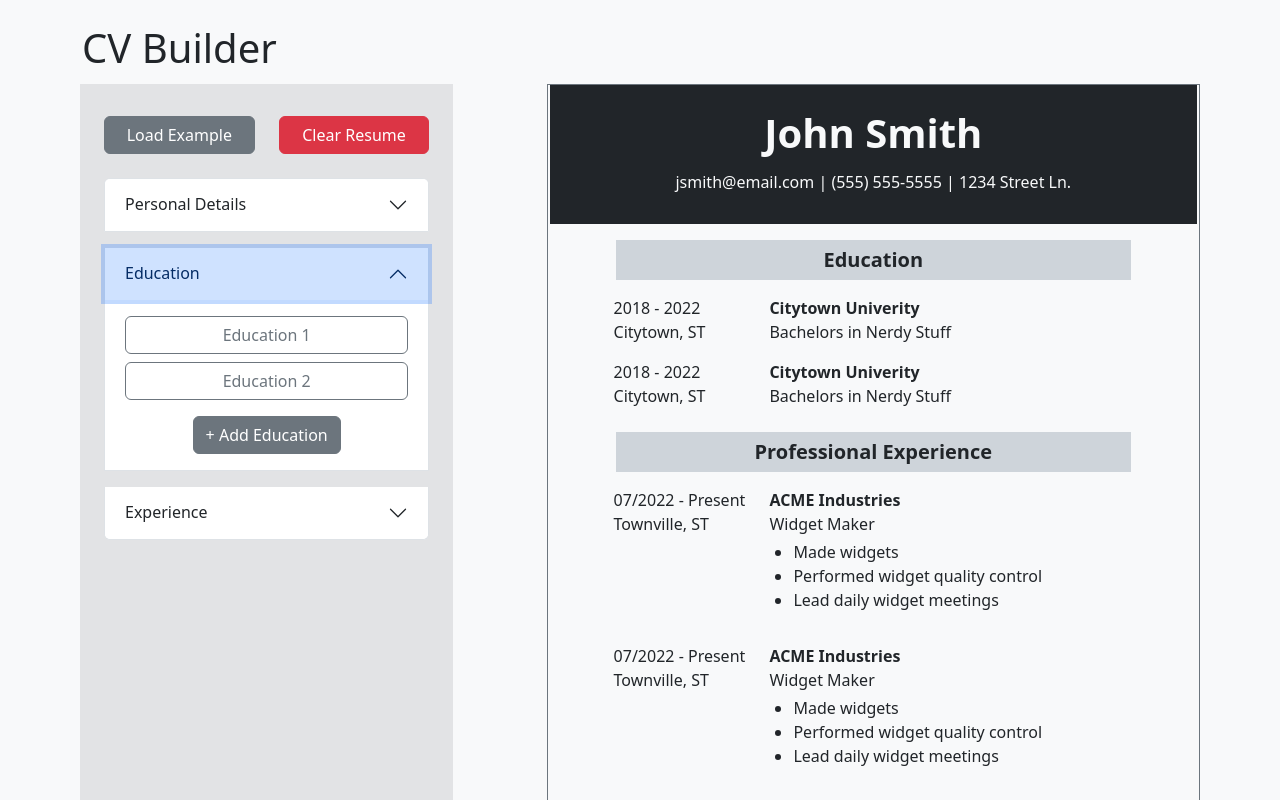
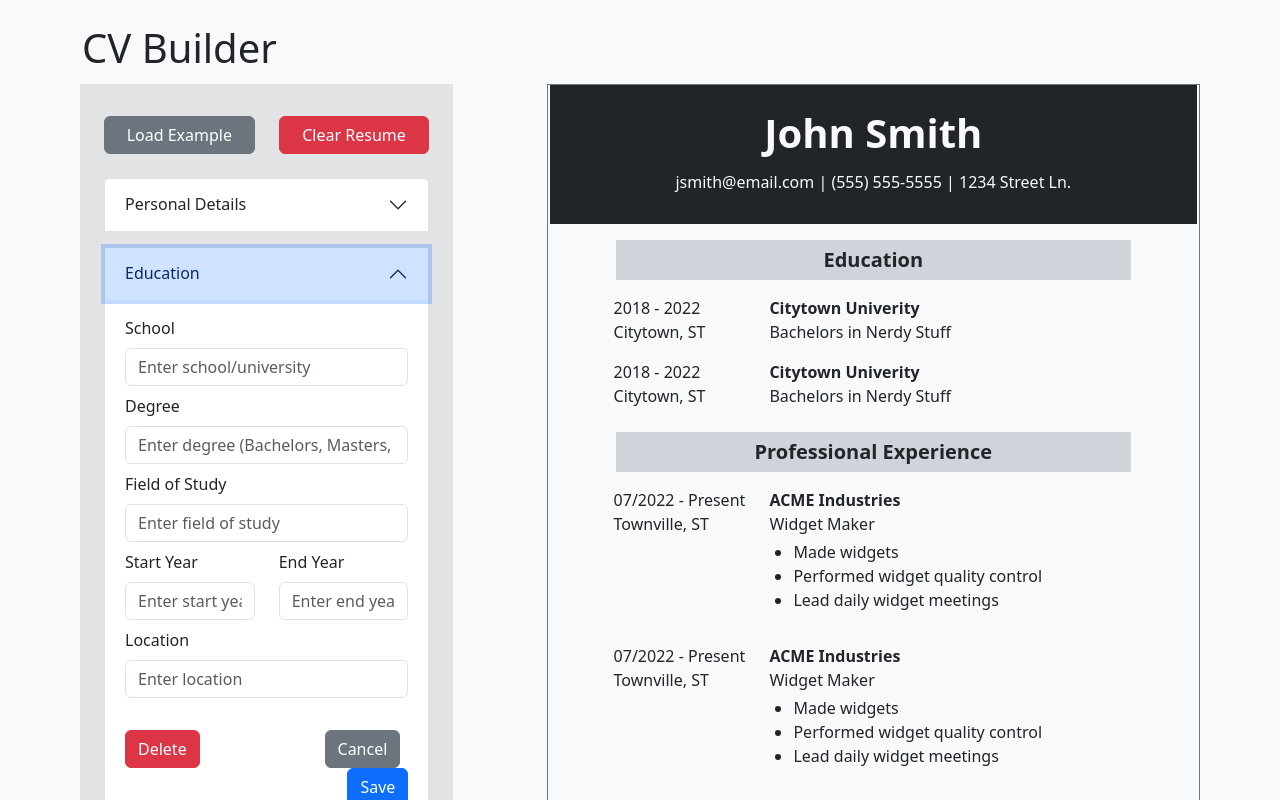
Before and after one commit to ryangholland/top-cv-application, a React app: page / in a window 1280 px wide. Both pictures are taken after a click on the button "Education". Shown: the top 800 px of the page. Built offline with nearby package versions, Linux system fonts and the light colour scheme; the HTML template or start-up script is replaced by a standard one.

Commit message:
Style forms for adding/editing Education and Experience details

```diff
--- a/src/App.jsx
+++ b/src/App.jsx
@@ -7,10 +7,12 @@ import Accordion from "react-bootstrap/Accordion";
 import PersonalDetailsForm from "./components/input/PersonalDetailsForm";
 import EducationGroup from "./components/input/EducationGroup";
 import ExperienceGroup from "./components/input/ExperienceGroup";
+import EducationDetailsForm from "./components/input/EducationDetailsForm";
 
 import { useState } from "react";
 import defaultUserData from "./utils/DataStructure";
 import ResumeDisplay from "./components/display/ResumeDisplay";
+import ExperienceDetailsForm from "./components/input/ExperienceDetailsForm";
 
 function App() {
   const [userData, setUserData] = useState(defaultUserData);
@@ -54,13 +56,15 @@ function App() {
               <Accordion.Item eventKey="1" className="mb-3">
                 <Accordion.Header>Education</Accordion.Header>
                 <Accordion.Body>
-                  <EducationGroup />
+                  {/* <EducationGroup /> */}
+                  <EducationDetailsForm />
                 </Accordion.Body>
               </Accordion.Item>
               <Accordion.Item eventKey="2">
                 <Accordion.Header>Experience</Accordion.Header>
                 <Accordion.Body>
-                  <ExperienceGroup />
+                  {/* <ExperienceGroup /> */}
+                  <ExperienceDetailsForm />
                 </Accordion.Body>
               </Accordion.Item>
             </Accordion>
@@ -73,37 +77,8 @@ function App() {
         {/* Resume Display */}
         <Col xs={12} lg={7} className="border border-secondary ">
           <ResumeDisplay userData={userData} />
-          {/* <div className="p-4 bg-dark text-light">
-            <h1 className="text-center mb-3 fw-bold">
-              {userData.personalDetails.name}
-            </h1>
-            <h6 className="text-center">
-              {userData.personalDetails.email} |{" "}
-              {userData.personalDetails.phone} |{" "}
-              {userData.personalDetails.address}
-            </h6>
-          </div>
-          <div className="mt-2 pt-4 px-4 text-center d-flex justify-content-center align-items-center">
-            <h5 className="text-center p-2 bg-dark-subtle w-75 fw-bold">
-              Education
-            </h5>
-          </div>
-          <div className="d-flex justify-content-center align-items-center ">
-            <Row>
-              <Col>yo</Col>
-              <Col>yo</Col>
-            </Row>
-          </div>
-          <div className="mt-2 pt-4 px-4 text-center d-flex justify-content-center align-items-center">
-            <h5 className="text-center p-2 bg-dark-subtle w-75 fw-bold">
-              Professional Experience
-            </h5>
-          </div>
-          <Row>
-            <Col>yo</Col>
-            <Col>yo</Col>
-          </Row> */}
         </Col>
+
       </Row>
     </Container>
   );
--- /dev/null
+++ b/src/components/input/EducationDetailsForm.jsx
@@ -0,0 +1,61 @@
+import Form from "react-bootstrap/Form";
+import Col from "react-bootstrap/Col";
+import Row from "react-bootstrap/Row";
+import Button from "react-bootstrap/Button";
+
+function EducationDetailsForm() {
+  return (
+    <Form>
+      <Form.Group className="mb-2">
+        <Form.Label>School</Form.Label>
+        <Form.Control type="text" placeholder="Enter school/university" />
+      </Form.Group>
+
+      <Form.Group className="mb-2">
+        <Form.Label>Degree</Form.Label>
+        <Form.Control
+          type="text"
+          placeholder="Enter degree (Bachelors, Masters, etc.)"
+        />
+      </Form.Group>
+
+      <Form.Group className="mb-2">
+        <Form.Label>Field of Study</Form.Label>
+        <Form.Control type="text" placeholder="Enter field of study" />
+      </Form.Group>
+
+      <Row>
+        <Col>
+          <Form.Group className="mb-2">
+            <Form.Label>Start Year</Form.Label>
+            <Form.Control type="text" placeholder="Enter start year" />
+          </Form.Group>
+        </Col>
+        <Col>
+          <Form.Group className="mb-2">
+            <Form.Label>End Year</Form.Label>
+            <Form.Control type="text" placeholder="Enter end year" />
+          </Form.Group>
+        </Col>
+      </Row>
+
+      <Form.Group className="mb-2">
+        <Form.Label>Location</Form.Label>
+        <Form.Control type="text" placeholder="Enter location" />
+      </Form.Group>
+
+      <br />
+      <Row>
+        <Col>
+          <Button variant="danger">Delete</Button>
+        </Col>
+        <Col className="text-end">
+          <Button variant="secondary" className="mx-2">Cancel</Button>
+          <Button variant="primary">Save</Button>
+        </Col>
+      </Row>
+    </Form>
+  );
+}
+
+export default EducationDetailsForm;
--- /dev/null
+++ b/src/components/input/ExperienceDetailsForm.jsx
@@ -0,0 +1,76 @@
+import Form from "react-bootstrap/Form";
+import Col from "react-bootstrap/Col";
+import Row from "react-bootstrap/Row";
+import Button from "react-bootstrap/Button";
+
+function ExperienceDetailsForm() {
+  return (
+    <Form>
+      <Form.Group className="mb-2">
+        <Form.Label>Company Name</Form.Label>
+        <Form.Control type="text" placeholder="Enter company name" />
+      </Form.Group>
+
+      <Form.Group className="mb-2">
+        <Form.Label>Position Title</Form.Label>
+        <Form.Control type="text" placeholder="Enter position title" />
+      </Form.Group>
+
+      <Row>
+        <Col>
+          <Form.Group className="mb-2">
+            <Form.Label>Start Date</Form.Label>
+            <Form.Control type="text" placeholder="Enter start date" />
+          </Form.Group>
+        </Col>
+        <Col>
+          <Form.Group className="mb-2">
+            <Form.Label>End Date</Form.Label>
+            <Form.Control type="text" placeholder="Enter end date" />
+          </Form.Group>
+        </Col>
+      </Row>
+
+      <Form.Group className="mb-2">
+        <Form.Label>Location</Form.Label>
+        <Form.Control type="text" placeholder="Enter location" />
+      </Form.Group>
+
+      <Form.Group className="mb-2">
+        <Form.Label>Responsibilities</Form.Label>
+        {/* Display 2 responsibilities at first.
+        When second is filled in, display third, etc. */}
+        <Form.Control
+          type="text"
+          placeholder="Enter responsibility"
+          className="mb-1"
+        />
+        <Form.Control
+          type="text"
+          placeholder="Enter responsibility"
+          className="mb-1"
+        />
+        <Form.Control
+          type="text"
+          placeholder="Enter responsibility"
+          className="mb-1"
+        />
+      </Form.Group>
+
+      <br />
+      <Row>
+        <Col>
+          <Button variant="danger">Delete</Button>
+        </Col>
+        <Col className="text-end">
+          <Button variant="secondary" className="mx-2">
+            Cancel
+          </Button>
+          <Button variant="primary">Save</Button>
+        </Col>
+      </Row>
+    </Form>
+  );
+}
+
+export default ExperienceDetailsForm;
--- a/src/components/input/PersonalDetailsForm.jsx
+++ b/src/components/input/PersonalDetailsForm.jsx
@@ -15,7 +15,7 @@ function PersonalDetailsForm() {
 
       <Form.Group className="mb-2">
         <Form.Label>Phone number</Form.Label>
-        <Form.Control type="number" placeholder="Enter phone number" />
+        <Form.Control type="text" placeholder="Enter phone number" />
       </Form.Group>
 
       <Form.Group className="mb-2">
```
